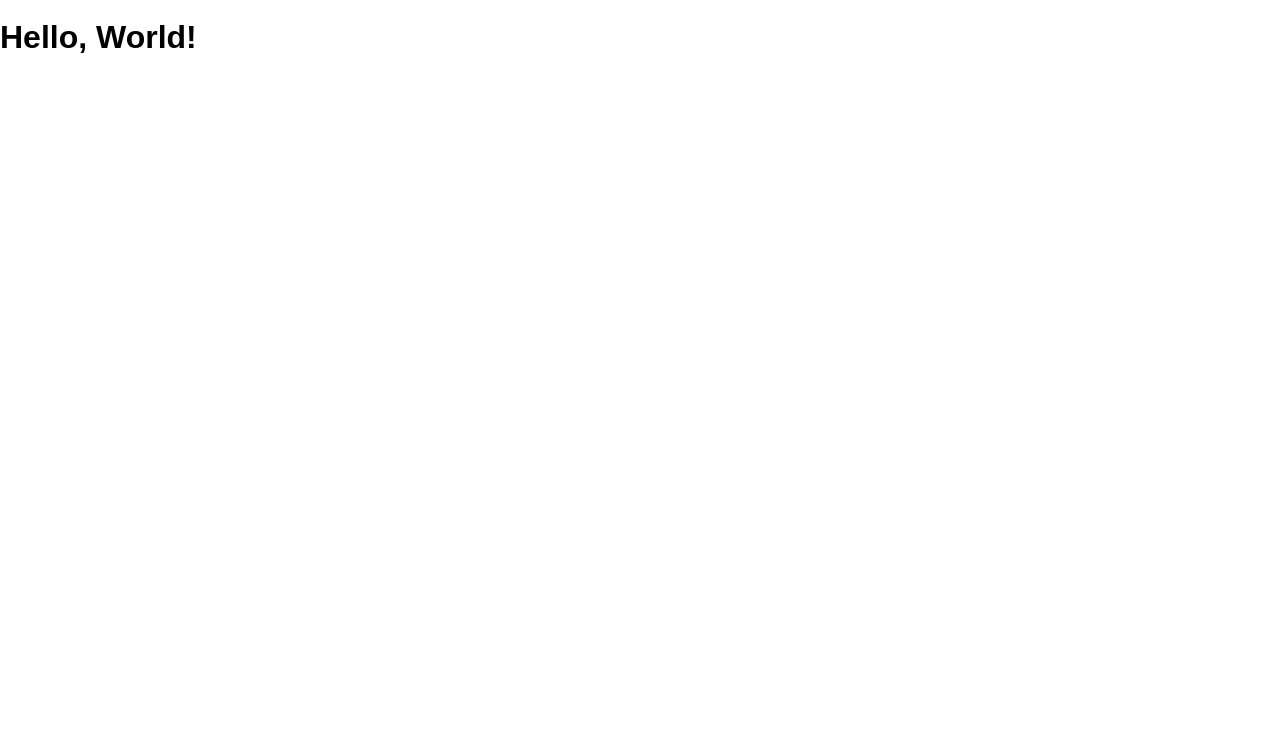
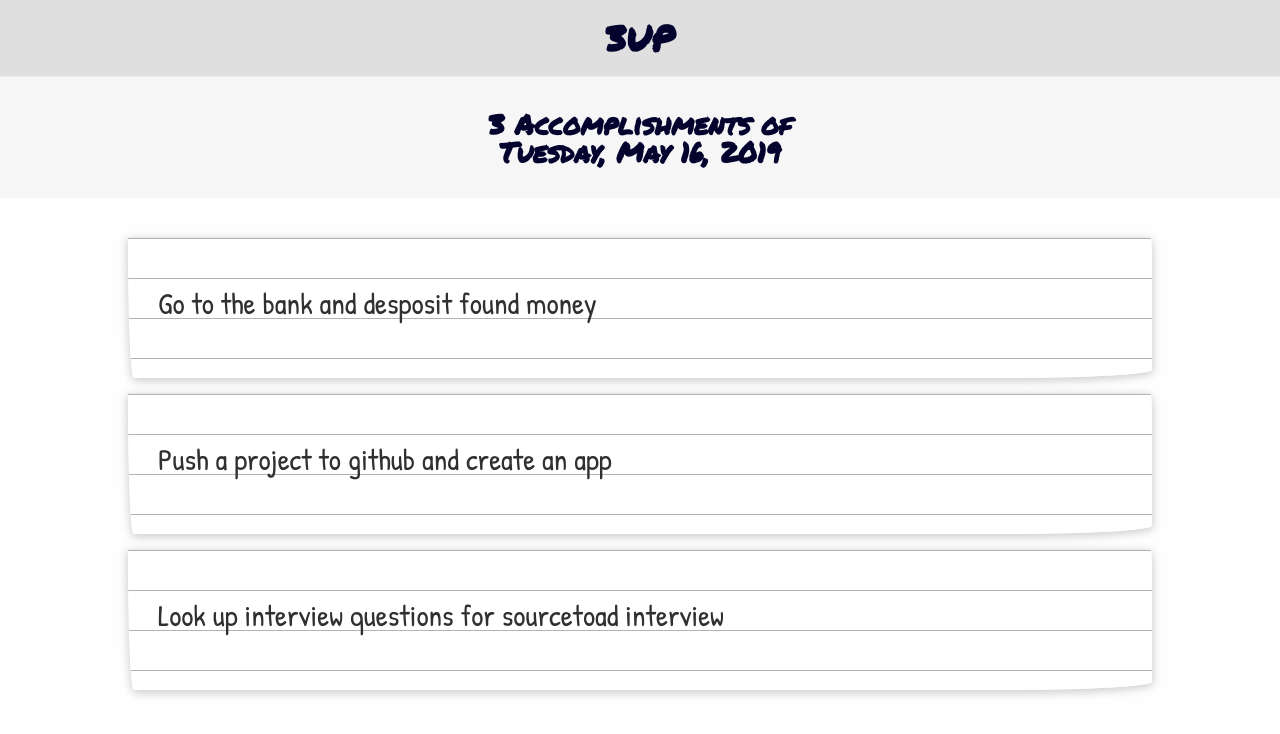
Before and after one commit to TatyCat/3-up, a React (Create React App) app: page / in a window 1280 px wide. Shown: the top 734 px of the page. Built offline with nearby package versions, Linux system fonts and the light colour scheme.

Commit message:
Hardcoded UI

```diff
--- a/src/App.js
+++ b/src/App.js
@@ -1,9 +1,32 @@
 import React, { Component } from 'react'
-import HelloWorld from './components/HelloWorld'
 
 class App extends Component {
   render() {
-    return <HelloWorld />
+
+    return (
+      <>
+        <section>
+          <h1>3UP</h1>
+          <h2>3 Accomplishments of
+          <span> Tuesday, May 16, 2019</span>
+          </h2>
+        </section>
+
+        <article className="page">
+          <p>Go to the bank and desposit found money</p>
+        </article>
+        <br />
+        <article className="page">
+          <p>Push a project to github and create an app</p>
+        </article>
+
+        <br />
+
+        <article className="page">
+          <p>Look up interview questions for sourcetoad interview </p>
+        </article>
+      </>
+    )
   }
 }
 
--- a/src/index.css
+++ b/src/index.css
@@ -1,3 +1,4 @@
+@import url('https://fonts.googleapis.com/css?family=Patrick+Hand|Permanent+Marker');
 :root {
   font: 16px / 1 sans-serif;
 }
@@ -9,4 +10,74 @@ html {
 body {
   margin: 0;
   min-height: 100%;
+  padding: 0;
+  background-color: #fefefe;
 }
+
+h1, h2 {
+  text-align: center;
+  color: rgb(3, 3, 46);
+  font-family: 'Permanent Marker', Courier;
+  font-size: 3.5vh;
+  padding: .2rem;
+}
+
+h2 {
+  padding-bottom: 2rem;
+}
+
+h1 {
+  border-bottom: 1px solid rgb(236, 236, 247);
+  font-size: 4.5vh;
+  padding: 20px;
+  background-color: #dfdfdf;
+  margin-top: 0 !important;
+}
+
+span {
+  content: ' ';
+  display: block;
+}
+
+section {
+  background-color: #f6f6f6;
+  margin: 0;
+  margin-bottom: 5vh;
+}
+
+.page:hover {
+  cursor: pointer;
+}
+
+.page {
+  font-family: 'Patrick Hand', sans-serif;
+  width: 80vw;
+  position: relative;
+  margin: auto;
+  padding: 15px 0;
+  color: #303030;
+  -webkit-border-bottom-left-radius: 20px 500px;
+  -webkit-border-bottom-right-radius: 500px 30px;
+  -webkit-border-top-right-radius: 5px 100px;
+  -moz-border-radius-bottomleft: 20px 500px;
+  -moz-border-radius-bottomright: 500px 30px;
+  -moz-border-radius-topright: 5px 100px;
+  border-radius-bottomleft: 20px 500px;
+  border-radius-bottomright: 500px 30px;
+  border-radius-topright: 5px 100px;
+  background: white;
+  background: -webkit-gradient( linear, left top, left bottom, from(#333), color-stop(2%, white));
+  background: -moz-repeating-linear-gradient( top, #fff, #fff 38px, #81cbbc 40px);
+  background: repeating-linear-gradient( top, #fff, #fff 38px, #81cbbc 40px);
+  -webkit-background-size: 100% 40px;
+  -webkit-box-shadow: 0 2px 10px 1px rgba(0, 0, 0, .2);
+  -moz-box-shadow: 0 2px 10px 1px rgba(0, 0, 0, .2);
+  box-shadow: 0 2px 10px 1px rgba(0, 0, 0, .2);
+}
+
+.page p {
+  padding: 0 30px;
+  line-height: 40px;
+  margin-bottom: 40px;
+  font-size: 30px;
+}
```
